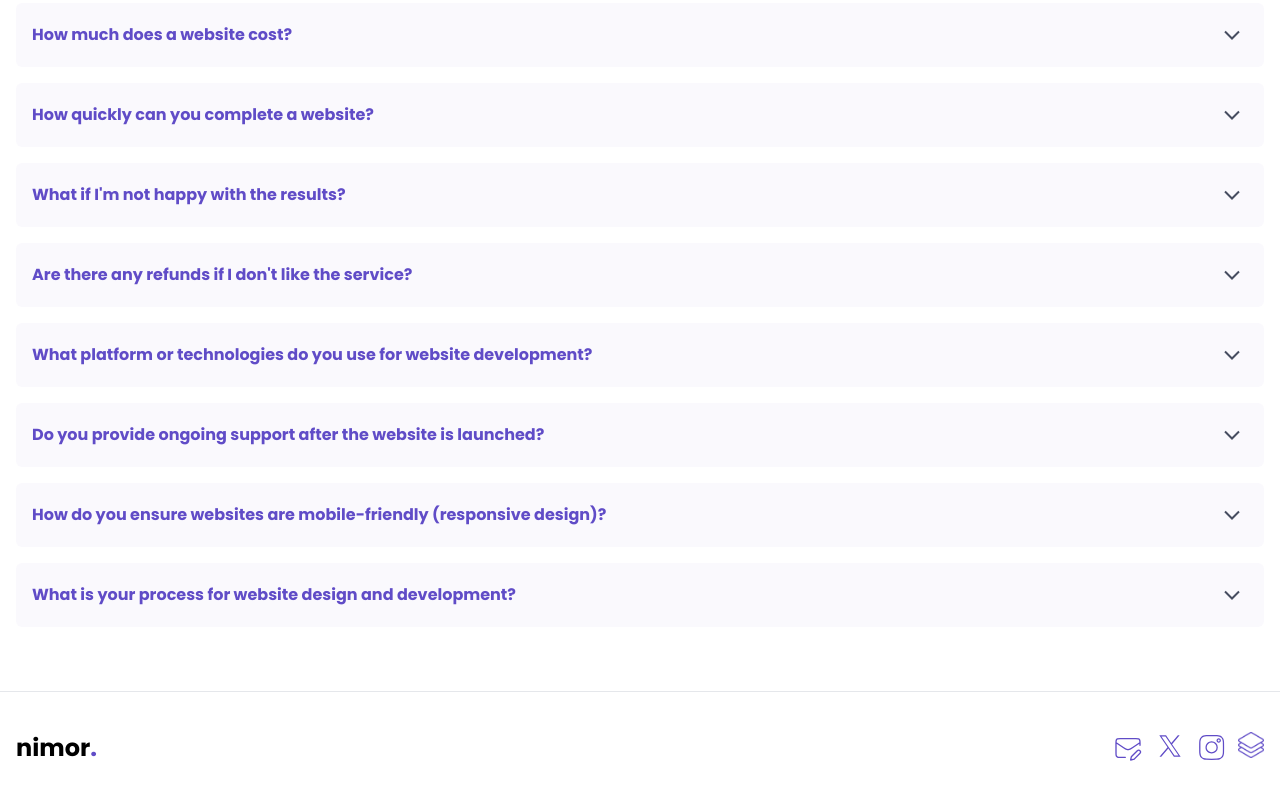
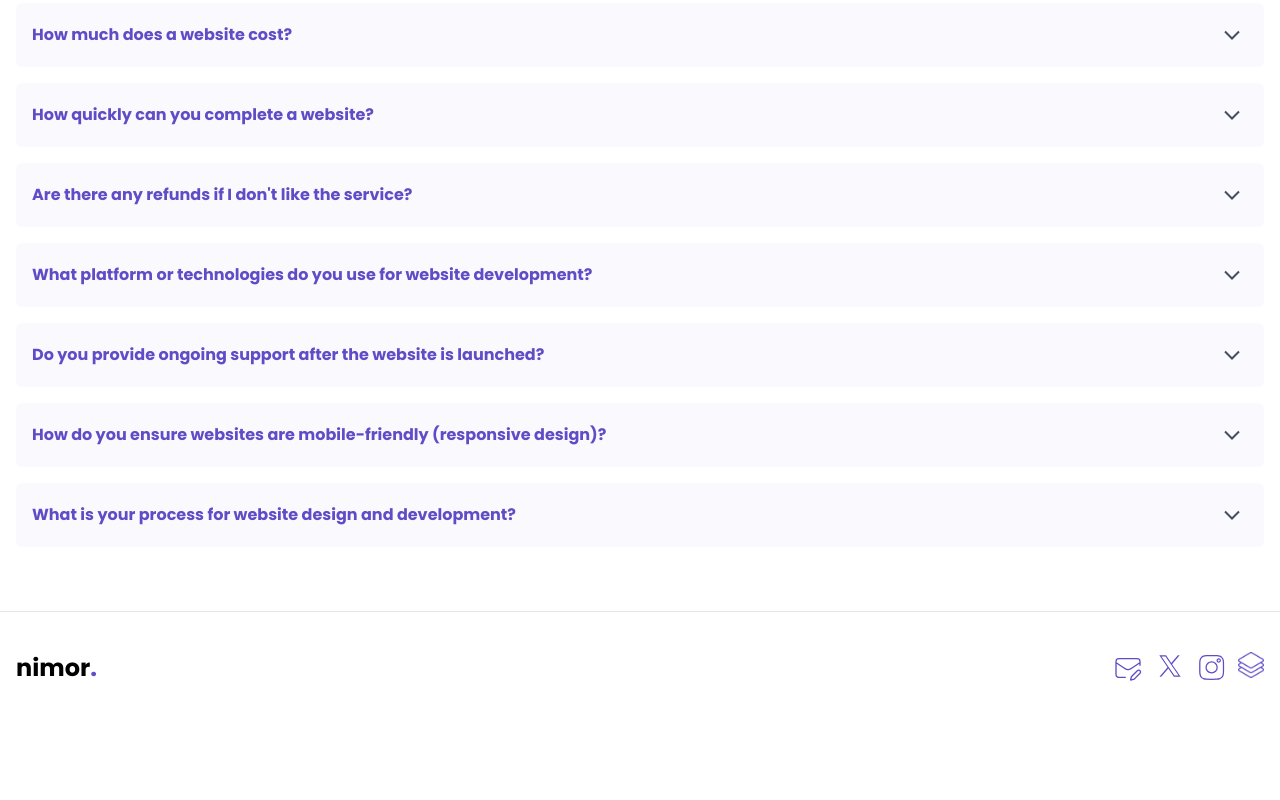
Before and after one commit to khaleedcodes/nimor, a React (Vite) app: page / in a window 1280 px wide. Shown: the part 3835-4635 px from the top of the page. After the commit the page ends 4559 px from the top, so only its background shows below. Built offline with nearby package versions, Linux system fonts and the light colour scheme.

Commit message:
added solutions section

```diff
--- a/src/pages/landing-page/FaqList.tsx
+++ b/src/pages/landing-page/FaqList.tsx
@@ -26,11 +26,6 @@ const faqs: FaqType[] = [
     question: "How quickly can you complete a website?",
     answer:
       "We understand the importance of timely delivery. The timeline for website development varies depending on the scope and requirements of the project. Typically, we can complete a simple website within a week. For more complex projects, the time-frame may extend to several weeks. However, we also offer expedited services for urgent projects, ensuring that your website is delivered as quickly as possible without compromising quality.",
-  },
-  {
-    question: "What if I'm not happy with the results?",
-    answer:
-      "Customer satisfaction is our top priority, and we strive to ensure that every client is delighted with the final outcome of their project. If you're not satisfied with the results, we offer revisions and adjustments to address any concerns and ensure that the final product meets your expectations.",
   },
   {
     question: "Are there any refunds if I don't like the service?",
```
